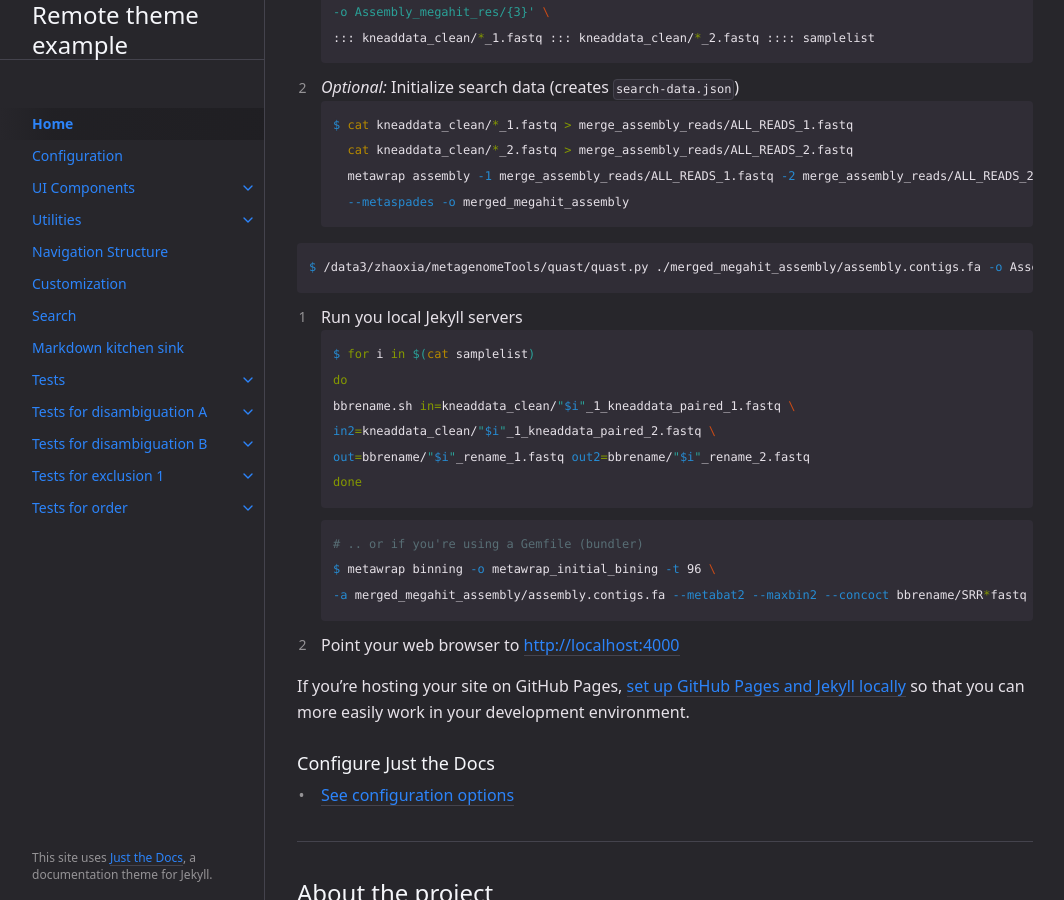
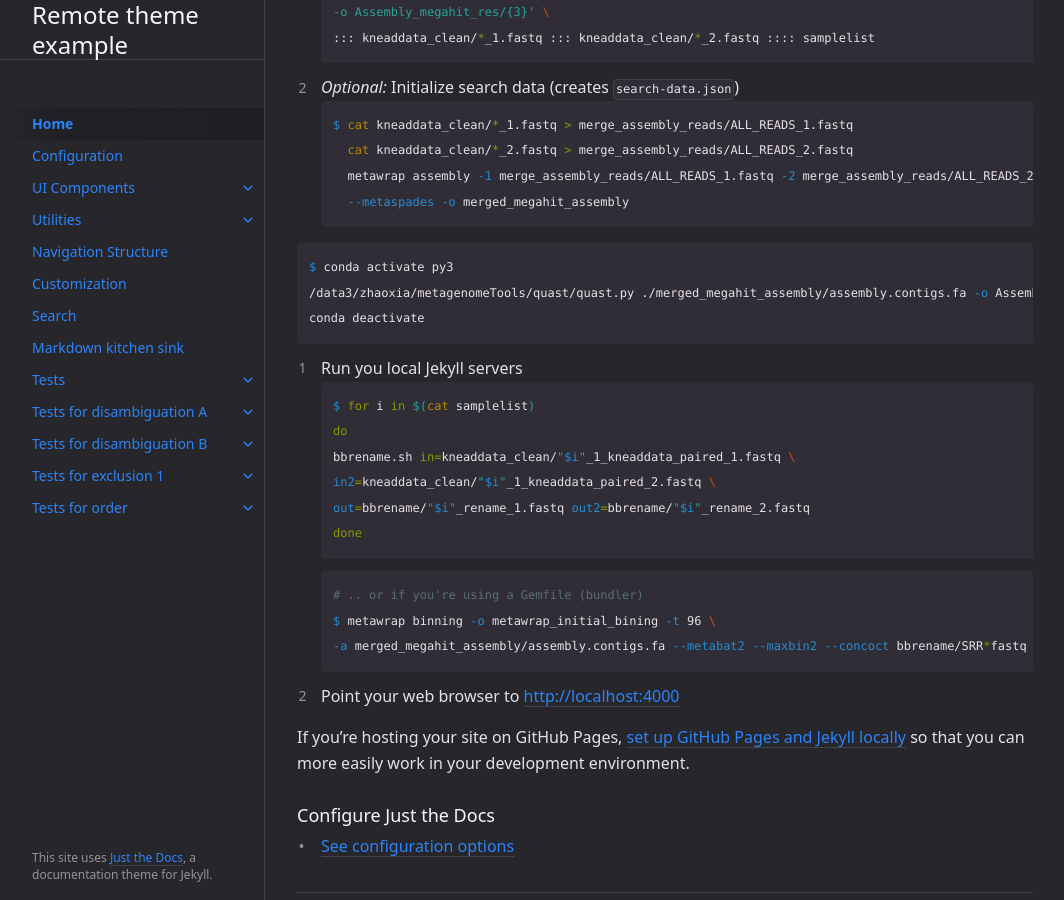
Before and after one commit to zhaoxia413/Metagenome_ICI, a Jekyll site: the page built from index.md, in a window 1280 px wide and 900 px high, scrolled down 2041 px. Shown: the whole window, without its empty margins (107-1171 px from the left). Built offline with Jekyll 4.4.1, drawn with Linux system fonts in a browser that asks for light colours.

````diff
--- a/index.md
+++ b/index.md
@@ -87,7 +87,9 @@ $ cat kneaddata_clean/*_1.fastq > merge_assembly_reads/ALL_READS_1.fastq
 ```
 
 ```zsh
-$ /data3/zhaoxia/metagenomeTools/quast/quast.py ./merged_megahit_assembly/assembly.contigs.fa -o Assembly_quast_evaluation/megahit-report
+$ conda activate py3
+/data3/zhaoxia/metagenomeTools/quast/quast.py ./merged_megahit_assembly/assembly.contigs.fa -o Assembly_quast_evaluation/megahit-report
+conda deactivate
 ```
 
 3. Run you local Jekyll servers
````
